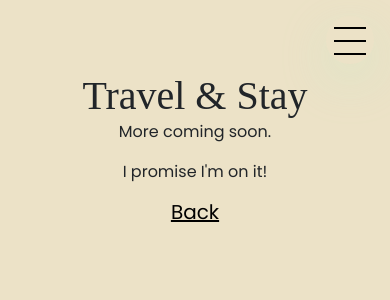
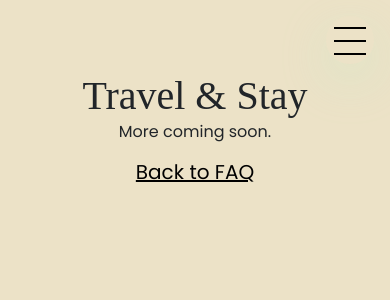
Before and after one commit to laurenpowers20/wedding-website, a React (Create React App) app: page /travel in a window 390 px wide. Shown: the top 300 px of the page. Built offline with nearby package versions, Linux system fonts and the light colour scheme; a web font is replaced by a local one.

Commit message:
add another media query to nav

```diff
--- a/src/Components/Hamburger.jsx
+++ b/src/Components/Hamburger.jsx
@@ -97,7 +97,7 @@ const ItemLink = styled(NavLink)`
   font-weight: 300;
   text-decoration: none;
   color: ${COLORS.primaryDark};
-  padding: 1rem 2rem;
+  padding: 1rem 1.5rem;
   background-image: linear-gradient(
     120deg,
     transparent 0%,
--- a/src/Components/Nav.css
+++ b/src/Components/Nav.css
@@ -37,6 +37,17 @@ a:hover {
   color: #c40e11;
 }
 
+@media only screen and (max-width: 1100px) {
+  .navlink {
+    padding: 5px;
+    font-size: 18px;
+  }
+
+  .nav-icon {
+    height: 20px;
+  }
+}
+
 @media only screen and (max-width: 700px) {
   .navlink {
     padding: 5px;
--- a/src/Screens/Travel.jsx
+++ b/src/Screens/Travel.jsx
@@ -6,9 +6,8 @@ function Travel() {
       <main>
         <h1>Travel & Stay</h1>
         <p>More coming soon.</p>
-        <p>I promise I'm on it!</p>
         <h2>
-          <Link to="/faq">Back</Link>
+          <Link to="/faq">Back to FAQ</Link>
         </h2>
       </main>
     </>
```
